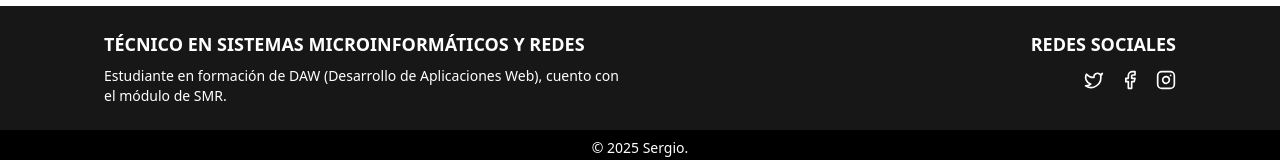
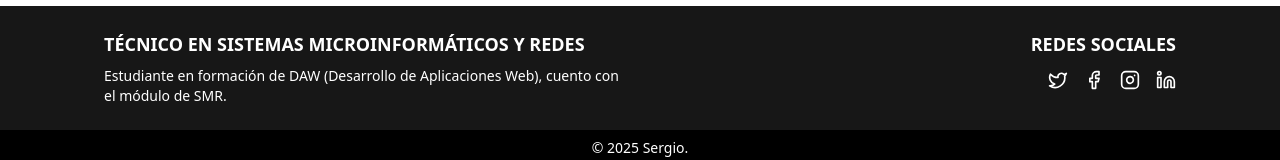
Before and after one commit to sergioga06/portafolioreact, a React (Vite) app: page / in a window 1280 px wide. Shown: the part 738-898 px from the top of the page. Built offline with nearby package versions, Linux system fonts and the light colour scheme.

Commit message:
añadiendo linkedin

```diff
--- a/src/components/www/site/Footer.tsx
+++ b/src/components/www/site/Footer.tsx
@@ -1,5 +1,5 @@
 import React from "react";
-import { Twitter, Facebook, Instagram } from "lucide-react";
+import { Twitter, Facebook, Instagram, Linkedin } from "lucide-react";
 
 const Footer = () => {
   return (
@@ -29,11 +29,18 @@ const Footer = () => {
               <a href="https://www.instagram.com/seergiiogg__" target="_blank" rel="noopener noreferrer" className="hover:text-pink-500">
                 <Instagram className="w-5 h-5" />
               </a>
+              <a
+                href="https://www.linkedin.com/in/sergio-gallardo-grima-41243b359/"
+                target="_blank"
+                rel="noopener noreferrer"
+                className="hover:text-blue-700"
+              >
+                <Linkedin className="w-5 h-5" />
+              </a>
             </div>
           </div>
         </div>
       </div>
-
       <div className="text-center bg-black text-white text-sm py-2">
         © 2025 Sergio.
       </div>
```
